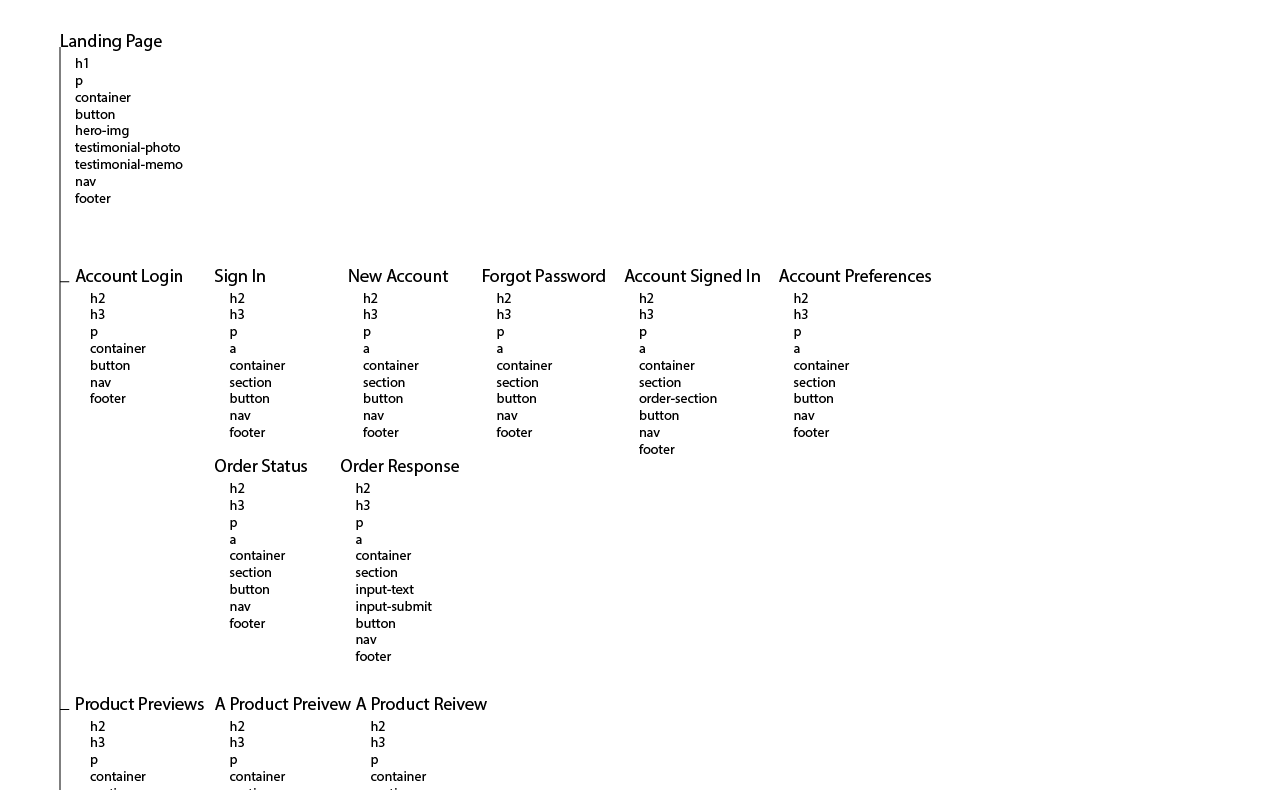
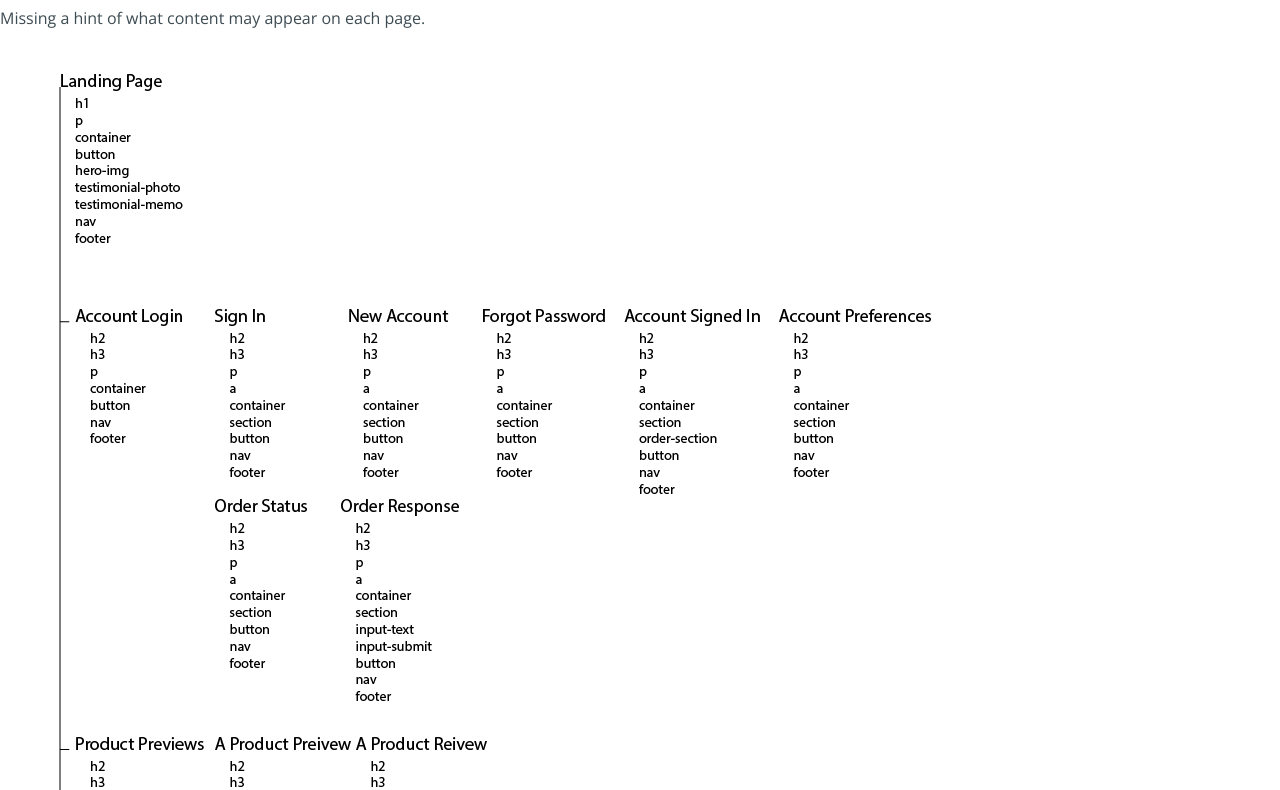
Before and after one commit to sfu-pflau/P02, a website: page app/sitemap.html in a window 1280 px wide. Shown: the part 197-987 px from the top of the page. Drawn offline with nearby package versions, Linux system fonts and the light colour scheme.

```diff
--- a/app/sitemap.html
+++ b/app/sitemap.html
@@ -23,6 +23,9 @@
     </nav>
     <section>
       <h1>Sitemap</h1>
+      <p>
+        Missing a hint of what content may appear on each page.
+      </p>
       <figure><img class="sitemap-img" src="images/sitemap.png"/></figure>
     </section>
   </body>
```
Also changed, not shown: README.md.
